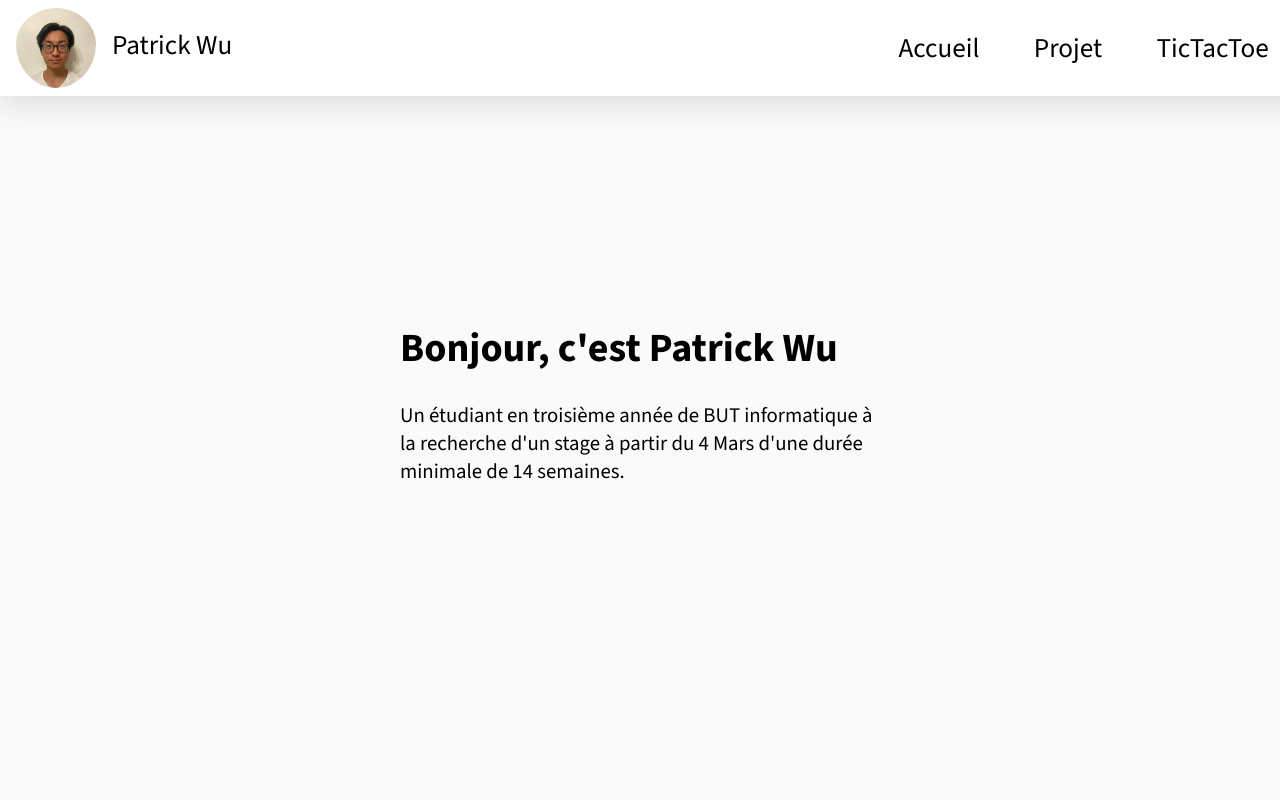
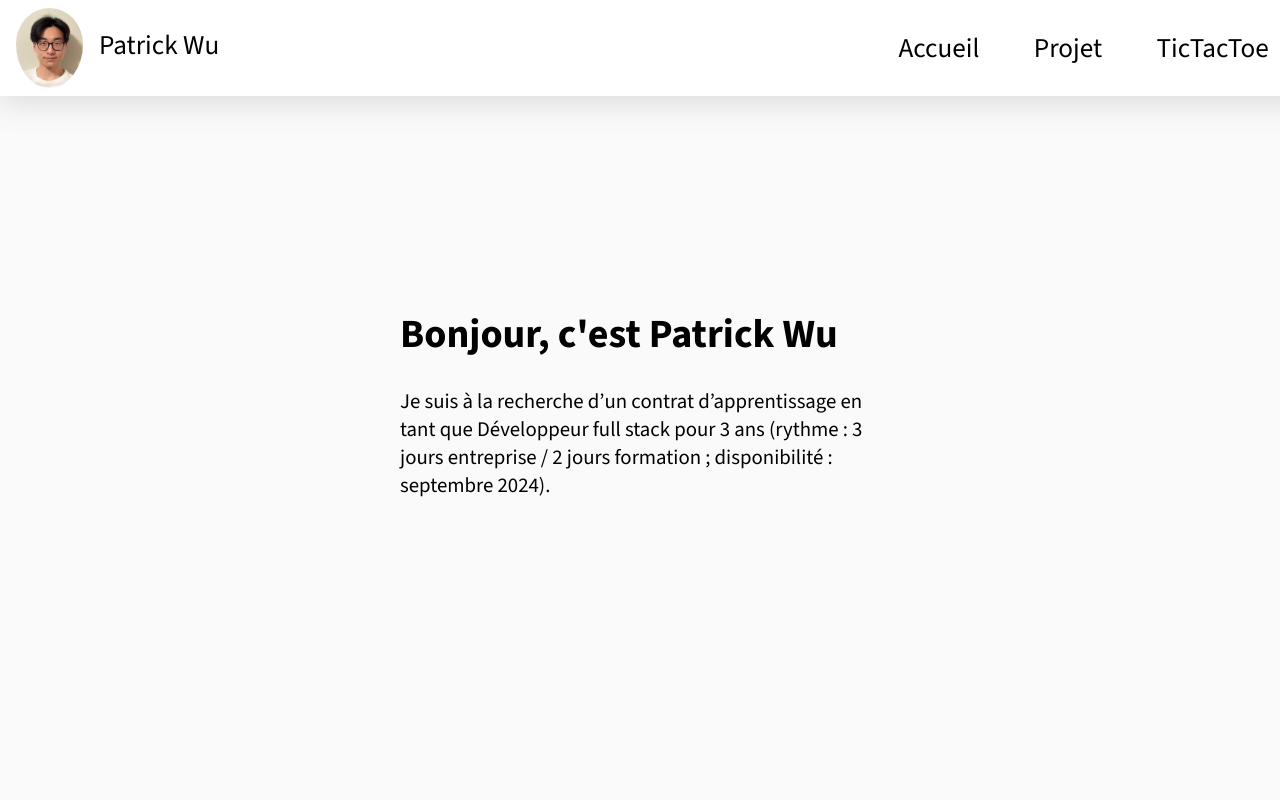
Before and after one commit to GeratorWu/EPortFolio, a React (Create React App) app: page / in a window 1280 px wide. Shown: the top 800 px of the page. Built offline with nearby package versions, Linux system fonts and the light colour scheme.

Commit message:
maj photo + texte

```diff
--- a/src/components/Accueil.js
+++ b/src/components/Accueil.js
@@ -6,7 +6,7 @@ function Accueil(){
         <div className='accueilbloc'>
             <div className='accueilgauche'>
                 <h1>Bonjour, c'est Patrick Wu</h1>
-                <p>Un étudiant en troisième année de BUT informatique à la recherche d'un stage à partir du 4 Mars d'une durée minimale de 14 semaines.</p>
+                <p>Je suis à la recherche d’un contrat d’apprentissage en tant que Développeur full stack pour 3 ans (rythme : 3 jours entreprise / 2 jours formation ; disponibilité : septembre 2024).</p>
             </div>
         </div>
     )
```
Also changed, not shown: src/assets/Photo_Sourire.jpg.
